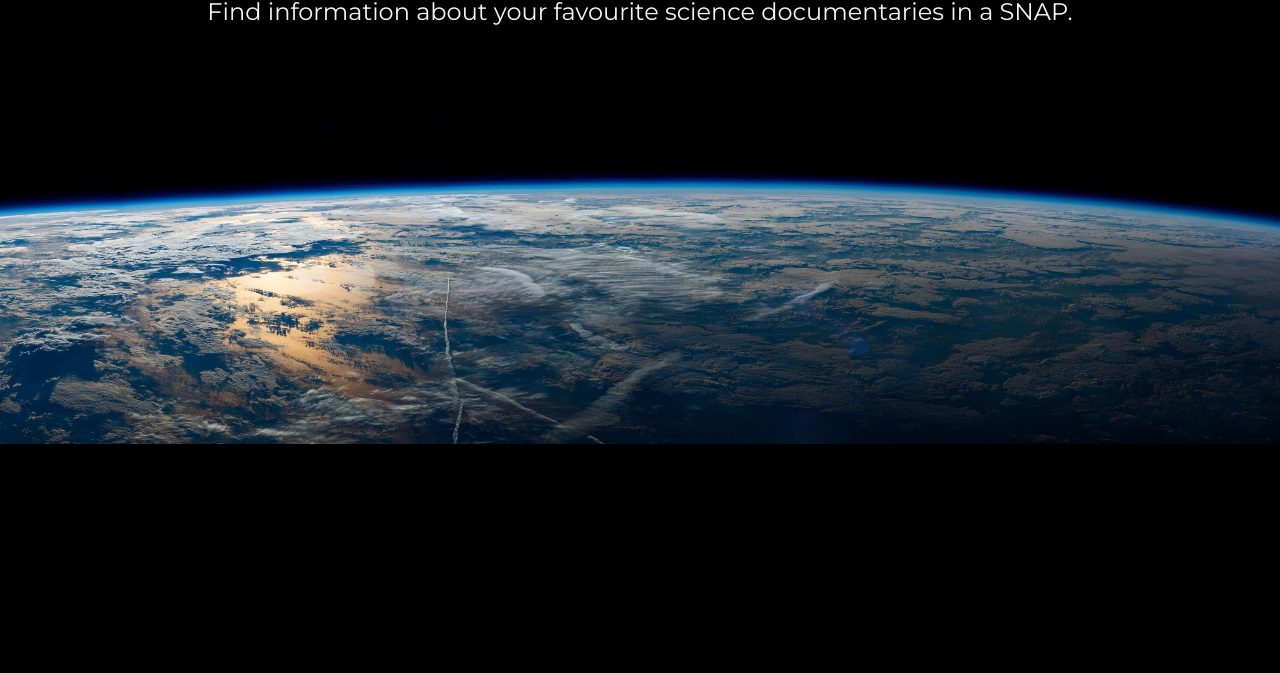
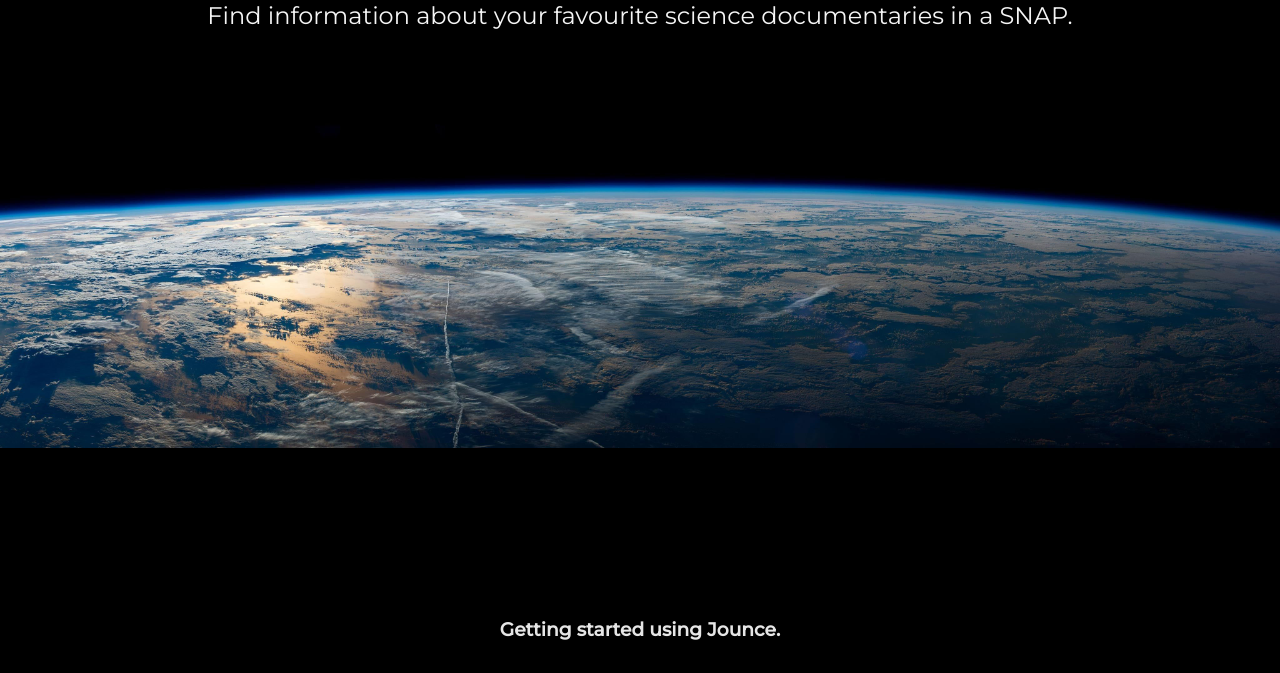
Before and after one commit to JLi314/Jounce, a website: page index.html in a window 1280 px wide. Shown: the part 279-952 px from the top of the page. Before the commit the page ends 835 px from the top, so only its background shows below. Drawn offline with Linux system fonts and the light colour scheme.

Commit message:
Added style for fading animation

```diff
--- a/style.css
+++ b/style.css
@@ -2,6 +2,7 @@
   padding: 0;
   margin: 0;
   box-sizing: border-box;
+  overflow-x: hidden;
 }
 
 /* Home Page Styles */
@@ -11,11 +12,11 @@
 }
 
 .hero-content {
-  z-index: 1; /* [1] */
+  z-index: 1;
   grid-area: 1/-1;
   display: flex;
   flex-direction: column;
-  margin: auto; /* [2] */
+  margin: auto;
   text-align: center;
   color: whitesmoke;
   padding-bottom: 250px;
@@ -24,10 +25,10 @@
 
 .hero-image {
   grid-area: 1/-1;
-  object-fit: cover; /* [3] */
+  object-fit: cover;
   width: 100%;
   height: 100%;
-  min-height: 0; /* [4] */
+  min-height: 0;
 }
 
 .intro {
@@ -36,6 +37,43 @@
   padding-top: 20px;
   font-weight:400;
 }
+
+.instructions0 {
+  padding-top: 150px;
+  padding-bottom: 125px;
+}
+
+.instructions1 {
+  color: rgb(230, 230, 230);
+  font-family: 'Montserrat', sans-serif;
+  padding: 20px;
+  width: 80%;
+  margin: auto;
+  text-align: center;
+}
+
+.instructions2 {
+  color: white;
+  font-family: 'Montserrat', sans-serif;
+  padding: 20px;
+  width: 60%;
+  margin: auto;
+}
+
+.fade-in {
+  opacity: 0;
+  transition: opacity 500ms ease-in;
+}
+.fade-in.appear {
+  opacity: 1;
+}
+
+/* .from-left {
+  transform: translateX(-50%);
+  transition: opacity 250ms ease-in, transform 400ms ease-in;
+  transform: translateX(0);
+  opacity: 0;
+} */
 
 /* Library Page Styles */
 #movies {
```
